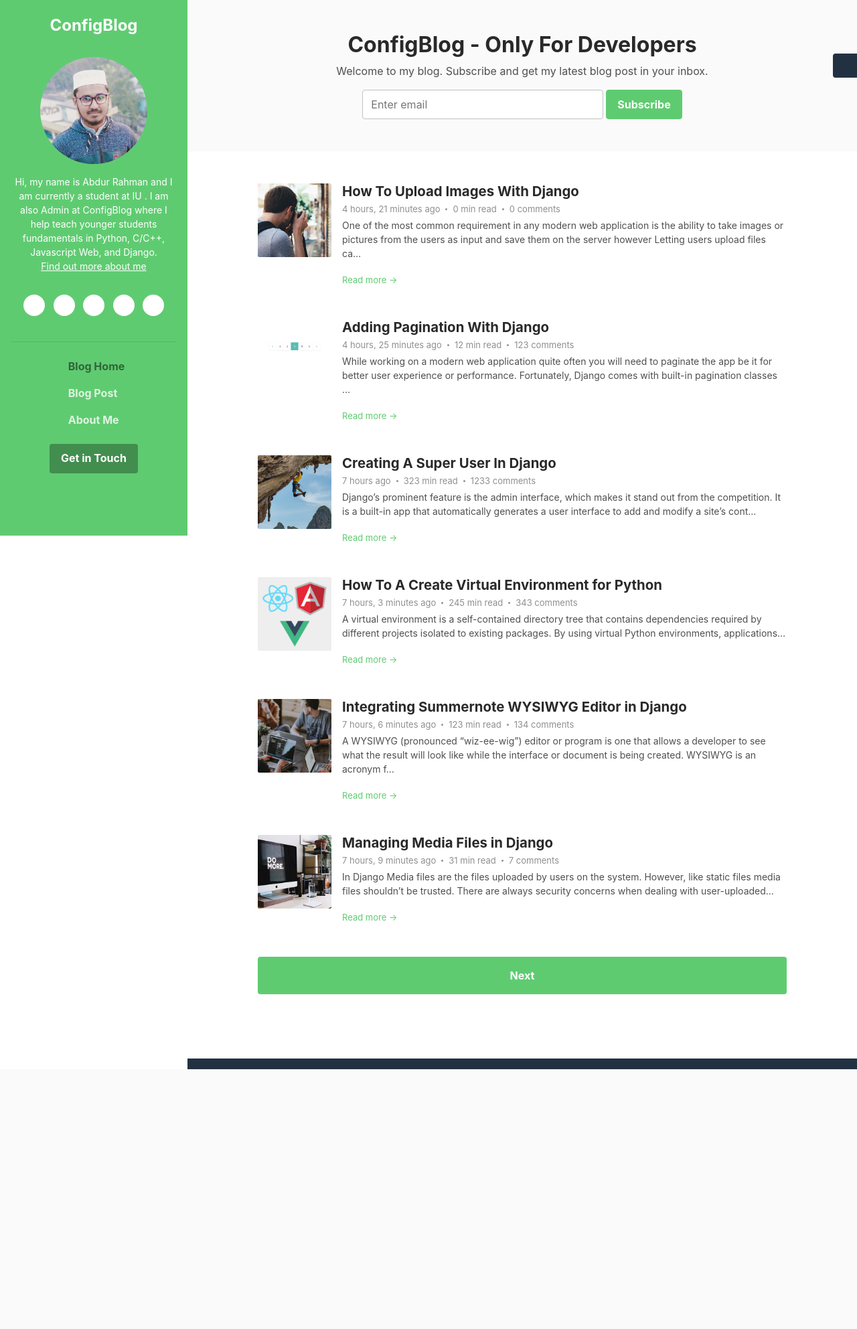
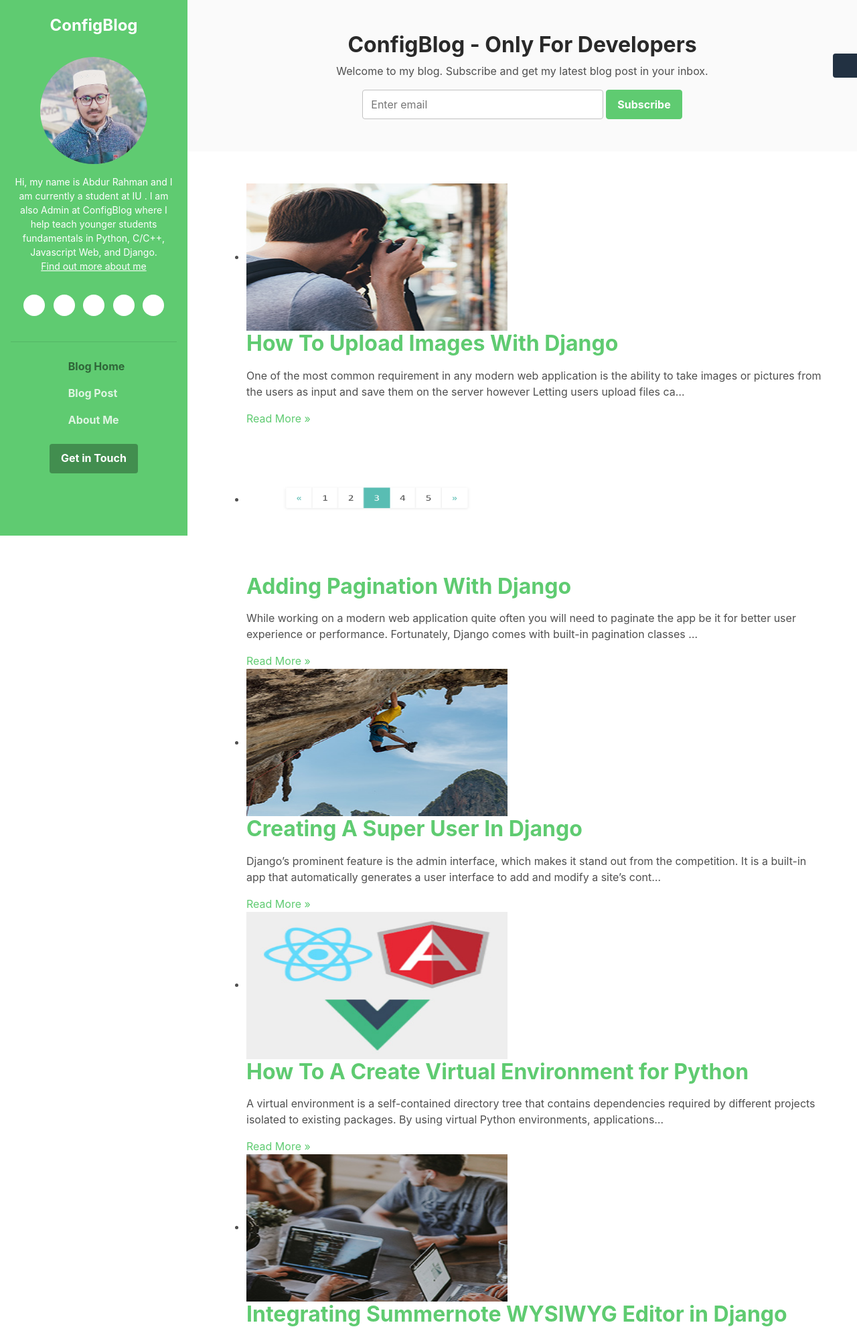
Before and after one commit to abdurrahmanbinliakot/ConfigBlog, a Django app: page / in a window 1280 px wide; the page is wider, and only the part inside the window is pictured. Shown: the top 1985 px of that part at 67% size. Before the commit the page ends 1597 px from the top of that part, so only its background shows below. Run offline with Django 3.2, Linux system fonts and the light colour scheme; data comes from the database, SQL or seed files in the repository; some libraries are stand-ins or nearby versions.

Commit message:
Update index.html

```diff
--- a/templates/index.html
+++ b/templates/index.html
@@ -78,29 +78,39 @@
                     </div>
                     <button type="submit" class="btn btn-primary">Subscribe</button>
                 </form>
+
+
 		    </div><!--//container-->
 	    </section>
 	    <section class="blog-list px-3 py-5 p-md-5">
-		    <div class="container">
+		   <!--//item-->
 
 
-				<!--//item-->
-				{% for obj in object_list %}
-			    <div class="item mb-5">
-				    <div class="media">
-					    <img class="mr-3 img-fluid post-thumb d-none d-md-flex" src="{{ obj.thumbnail.url }}" alt="image">
-					    <div class="media-body">
-						    <h3 class="title mb-1"><a href="{{ obj.get_absolute_url }}">{{ obj.title }}</a></h3>
-						    <div class="meta mb-1"><span class="date">{{ obj.timestamp|timesince }} ago</span><span class="time">{{ obj.view_count }} min read</span><span class="comment"><a href="#">{{ obj.comment_count }} comments</a></span></div>
-						    <div class="intro">{{ obj.overview|linebreaks|truncatechars:200 }}</div>
-						    <a class="more-link" href="{{ obj.get_absolute_url }}">Read more &rarr;</a>
-					    </div>
-				    </div>
-			    </div>
-				{% endfor %}
-				<!--//item-->
+			<div class="mag-box small-wide-post-box wide-post-box top-news-box">
+			<div class="container-wrapper">
+			<div class="mag-box-container clearfix">
+				<ul id="posts-container" class="posts-items">
 
+					{% for obj in object_list %}
+					<li class="post-item  post type-post status-publish format-standard has-post-thumbnail category-django tag-django-intermediate tie-standard">
+					<a aria-label="{{ obj.title }}" href="{{ obj.get_absolute_url }}" class="post-thumb">
+					<img width="390" height="220" src="{{ obj.thumbnail.url }}" class="attachment-jannah-image-large size-jannah-image-large wp-post-image" alt="Photo" loading="lazy"/>
+						</a>
+						<div class="post-details">
+						<div class="post-meta clearfix"></div>
+						<h2 class="post-title">
+							<a href="{{ obj.get_absolute_url }}" >{{ obj.title }}</a>
+						</h2>
+						<p class="post-excerpt">{{ obj.overview|linebreaks|truncatechars:200 }}</p>
+						<a class="more-link button" href="{{ obj.get_absolute_url }}" >Read More &raquo;</a >
+					</div>
+					</li>
+					{% endfor %}
 
+					</ul>
+				     </div>
+				</div>
+				</div>
 			    <nav class="blog-nav nav nav-justified my-5">
 				  {% comment %} <a class="nav-link-prev nav-item nav-link d-none rounded-left" href="#">Previous<i class="arrow-prev fas fa-long-arrow-alt-left"></i></a> {% endcomment %}
 				  <a class="nav-link-next nav-item nav-link rounded" href="{% url 'blog-list' %}">Next<i class="arrow-next fas fa-long-arrow-alt-right"></i></a>
```
